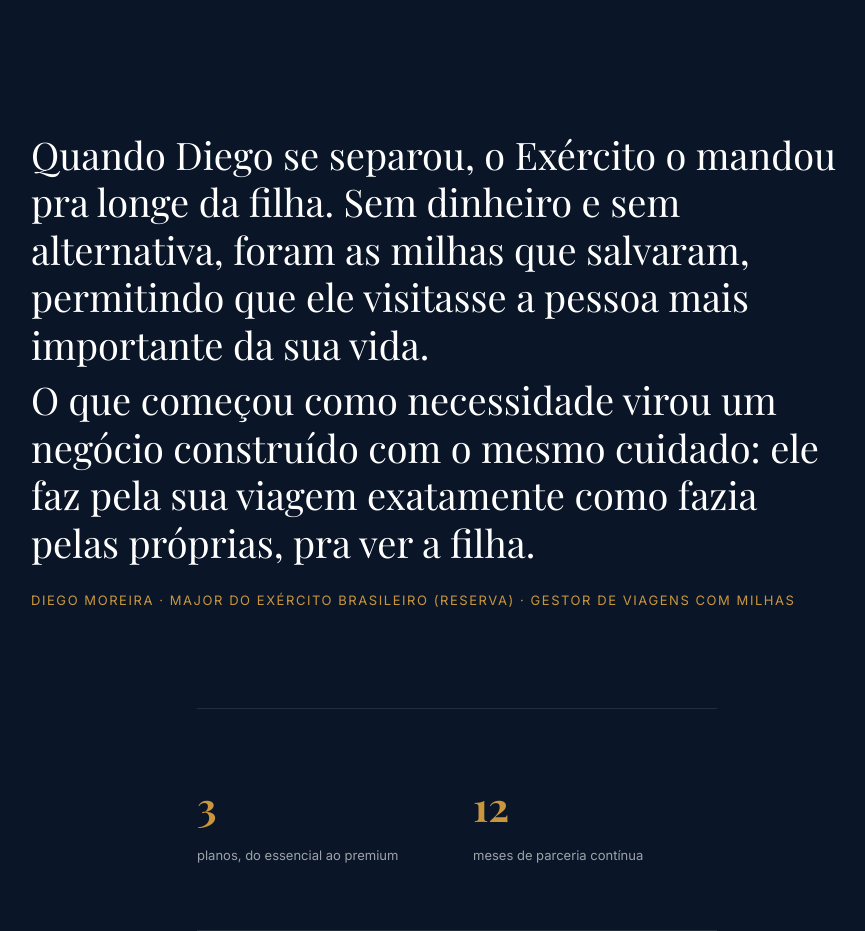
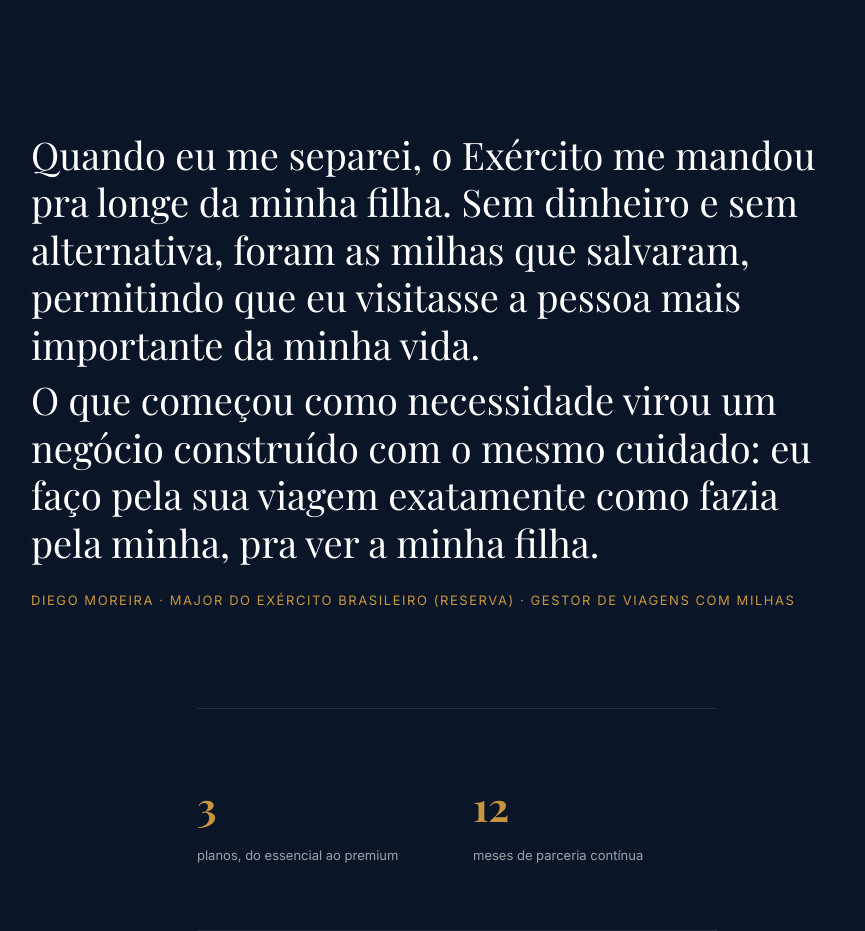
Before and after one commit to dmoreirasilva/convite-milhas, a plain HTML site: page index.html in a window 1280 px wide. Shown: the part 2080-3011 px from the top of the page, without its empty margins (183-1048 px from the left). Drawn offline with nearby package versions, Linux system fonts and the light colour scheme; a web font is replaced by a local one.

Commit message:
fix: manifesto em 1a pessoa
Co-Authored-By: Claude Sonnet 5 <noreply@anthropic.com>
Claude-Session: https://claude.ai/code/session_01TDg7vSDJTKogbSF9Cd5GZo

```diff
--- a/index.html
+++ b/index.html
@@ -138,8 +138,8 @@
   <!-- MANIFESTO / ORIGEM -->
   <section id="manifesto">
     <div class="container">
-      <p class="frase reveal" style="max-width:820px">Quando Diego se separou, o Exército o mandou pra longe da filha. Sem dinheiro e sem alternativa, foram as milhas que salvaram, permitindo que ele visitasse a pessoa mais importante da sua vida.</p>
-      <p class="frase reveal" style="max-width:820px;margin-top:8px">O que começou como necessidade virou um negócio construído com o mesmo cuidado: ele faz pela sua viagem exatamente como fazia pelas próprias, pra ver a filha.</p>
+      <p class="frase reveal" style="max-width:820px">Quando eu me separei, o Exército me mandou pra longe da minha filha. Sem dinheiro e sem alternativa, foram as milhas que salvaram, permitindo que eu visitasse a pessoa mais importante da minha vida.</p>
+      <p class="frase reveal" style="max-width:820px;margin-top:8px">O que começou como necessidade virou um negócio construído com o mesmo cuidado: eu faço pela sua viagem exatamente como fazia pela minha, pra ver a minha filha.</p>
       <p class="reveal" style="margin-top:24px;font-size:13px;letter-spacing:.12em;text-transform:uppercase;color:var(--gold)">Diego Moreira · Major do Exército Brasileiro (reserva) · Gestor de Viagens com Milhas</p>
     </div>
   </section>
```
